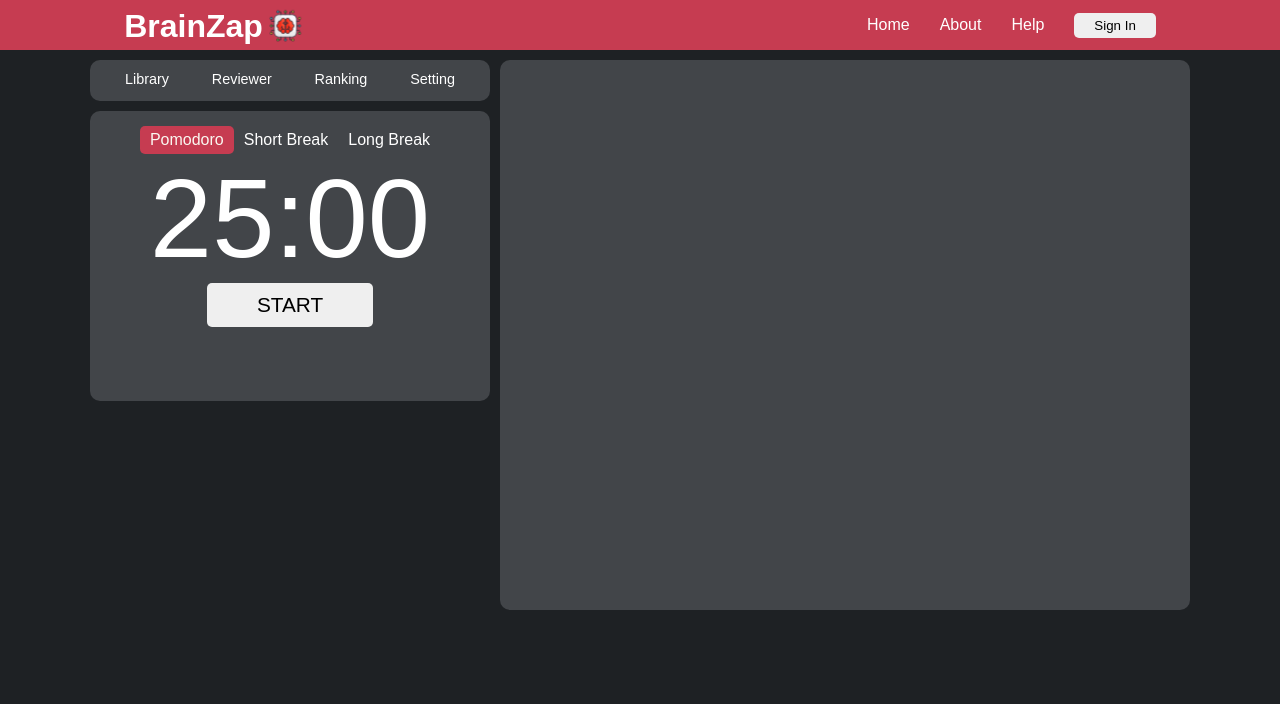
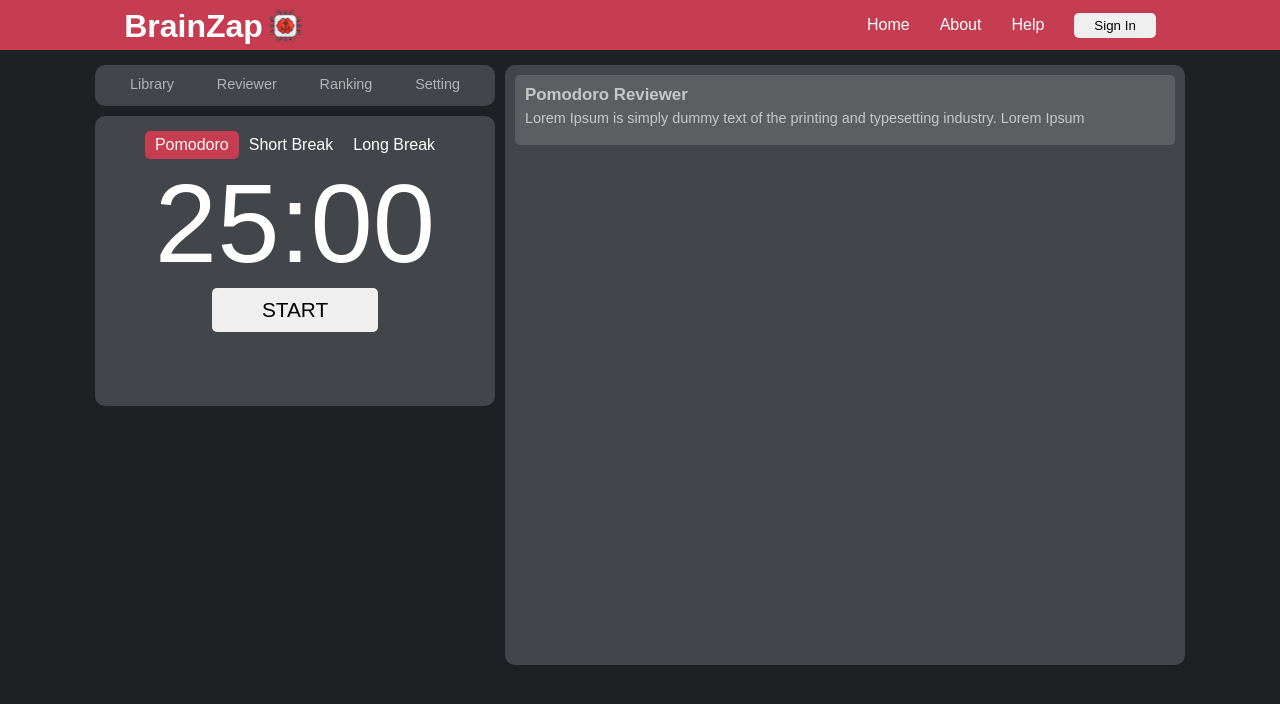
Before and after one commit to jomlx/BrainZap, a React (Vite) app in the folder react-app/: page / in a window 1280 px wide. Shown: the top 704 px of the page. Built offline with nearby package versions, Linux system fonts and the light colour scheme.

Commit message:
Added Hover

```diff
--- a/react-app/src/components/Library.jsx
+++ b/react-app/src/components/Library.jsx
@@ -5,7 +5,9 @@ function Library() {
         <div className="library-container">
             <div className="library-card">
                 <div className="reviewer-card">
-
+                    <h3 className='reviewer-title'> Pomodoro Reviewer</h3>
+                    <p className='sub-title'>Lorem Ipsum is simply dummy
+                        text of the printing and typesetting industry. Lorem Ipsum </p>
                 </div>
             </div>
         </div>
--- a/react-app/src/layout/Main.jsx
+++ /dev/null
@@ -1,24 +0,0 @@
-import './main.css'
-
-import Library from "../components/Library";
-import Navbar from "../components/Navbar";
-import Timer from "../components/Timer";
-
-const Main =() =>  {
-    return (
-        <div className='layout'>
-            <header>
-                <Header />
-            </header>
-            <div className="left-part">
-                <Navbar/>
-                <Timer/>
-            </div>
-            <div className="main">
-                <Library/>
-            </div>
-        </div>
-    );
-}
-
-export default Main
--- a/react-app/src/layout/main.css
+++ /dev/null
@@ -1,33 +0,0 @@
-/* Styles for the layout */
-.layout {
-    display: grid;
-    grid-template-rows: auto 1fr; /* Header takes up the auto height and the rest is flexible */
-    grid-template-columns: 250px 1fr; /* Sidebar (navbar + timer) on the left, library on the right */
-    grid-template-areas:
-      "header header"
-      "sidebar main";
-    height: 100vh; /* Full height of the viewport */
-  }
-
-  header {
-    grid-area: header;
-    background-color: #f4f4f4; /* Just a sample background */
-    padding: 20px;
-  }
-
-  .left-part {
-    grid-area: sidebar;
-    display: flex;
-    flex-direction: column;
-    gap: 20px;
-    background-color: #e2e2e2; /* Sample background for the sidebar */
-    padding: 20px;
-  }
-
-  .main {
-    grid-area: main;
-    background-color: #fff;
-    padding: 20px;
-  }
-
-  /* Add any further styling to your components here */
--- a/react-app/src/styles/library.css
+++ b/react-app/src/styles/library.css
@@ -1,20 +1,44 @@
 .library-container {
     width: 100%;
-    margin: 5px;
+    margin: 10px;
 }
 
 .library-card {
     width: 100%;
     height: 100%;
     max-width: 700px;
-    min-height: 550px;
+    min-height: 600px;
     background-color: #424549;
     display: flex;
-    justify-content: center;
-    align-items: center;
+    flex-direction: column;
+    align-items: flex-start;
     border-radius: 10px;
+    padding: 10px;
 }
 
+.reviewer-card {
+  width: 100%;
+  height: 70px;
+  color:#c6c7c8;
+  background-color:#5c5f62;
+  border-radius: 5px;
+  text-overflow: ellipsis;
+  white-space: nowrap;
+  overflow: hidden;
+  padding: 10px;
+  font-size: 0.9rem;
+  line-height: 1.2;
+}
+
+.reviewer-title {
+  margin-bottom: 5px;
+}
+
+.reviewer-card:hover {
+  background-color:#676a6d;
+  color: #fff;
+}
+/* For responsive*/
 @media  screen and (max-width: 900px) {
   .library-container {
     width: 100%;
--- a/react-app/src/styles/navbar.css
+++ b/react-app/src/styles/navbar.css
@@ -4,7 +4,7 @@
     background-color: #424549;
     padding: 10px 30px;
     border-radius: 10px;
-    margin: 5px;
+    margin: 10px;
 }
 
 .navbar-menu {
@@ -17,7 +17,7 @@
 
 .navbar-menu a {
     text-decoration: none;
-    color: white;
+    color: #b3b4b6;
     font-size: .9rem;
 }
 
@@ -26,6 +26,10 @@
     position: relative;
     padding: 5px;
 
+}
+
+.library:hover, .Reviewer:hover, .Ranking:hover, .Setting:hover{
+    color: white;
 }
 
 .library::after{
@@ -73,18 +77,22 @@
 }
 
 .library:hover::after {
+    color: white;
     width: 60px;
 }
 
 .Reviewer:hover::after {
+    color: white;
     width: 75px;
 }
 
 .Ranking:hover::after {
+    color: white;
     width: 70px;
 }
 
 .Setting:hover::after {
+    color: white;
     width: 60px;
 }
 
--- a/react-app/src/styles/timer.css
+++ b/react-app/src/styles/timer.css
@@ -6,7 +6,8 @@
     max-height: 290px;
     background-color: #424549;
     border-radius: 10px;
-    margin: 5px;
+    margin: 10px;
+    margin-top: 0;
     display: flex;
     flex-direction: column;
     align-items: center;
```
